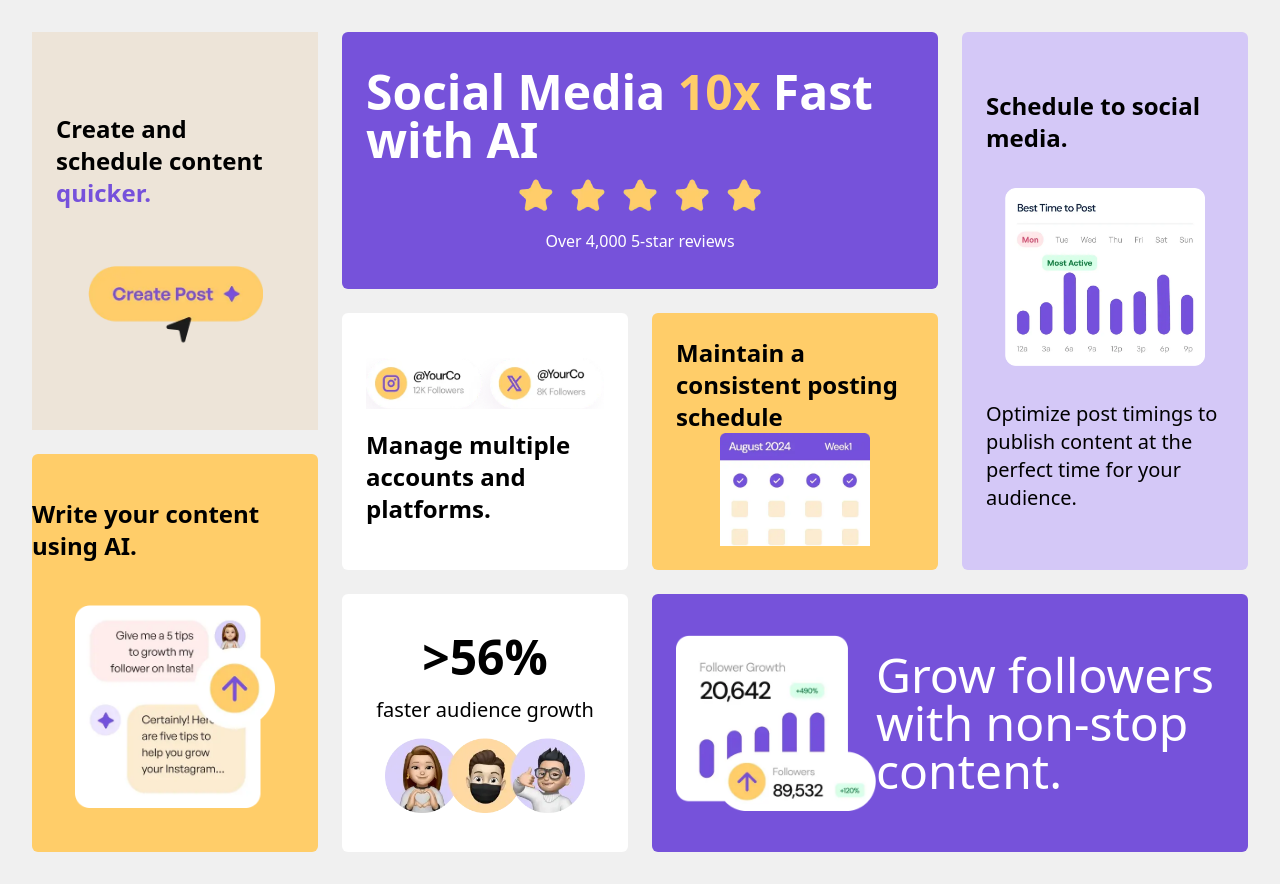
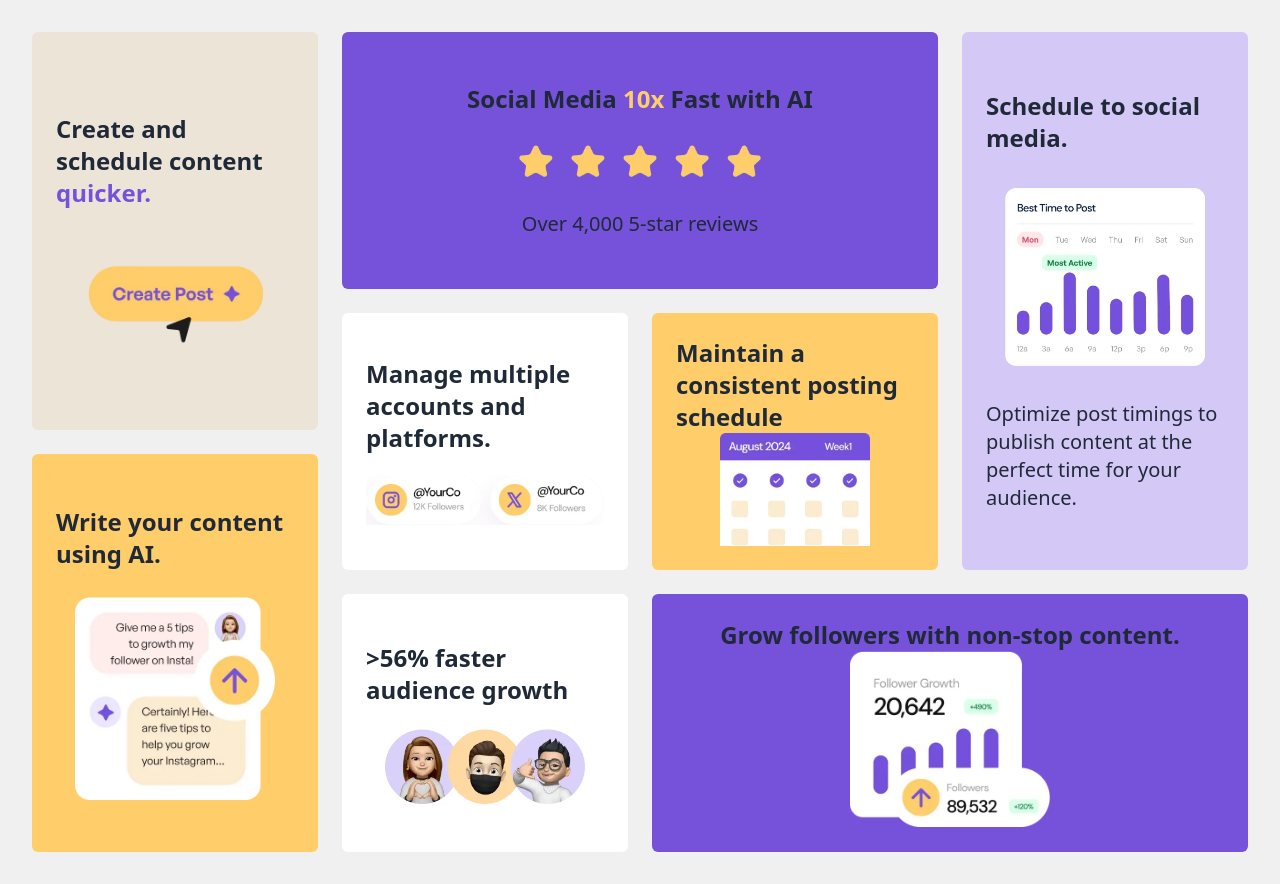
Before and after one commit to ahbell96/bento-grid-main, a React (Vite) app: page / in a window 1280 px wide. Built offline with nearby package versions, Linux system fonts and the light colour scheme.

Commit message:
put into reusable card components.

```diff
--- a/src/App.tsx
+++ b/src/App.tsx
@@ -8,114 +8,101 @@ import consistentSchedule from "./assets/images/illustration-consistent-schedule
 import growFollowers from "./assets/images/illustration-grow-followers.webp";
 import aiContent from "./assets/images/illustration-ai-content.webp";
 import audienceGrowth from "./assets/images/illustration-audience-growth.webp";
+import Card from "./components/Card";
 
 function App() {
   return (
     <div style={{ backgroundColor: "#F0F0F0" }}>
       <Container>
         <div className="grid grid-cols-4 grid-rows-6 gap-6 p-4">
-          <div
-            className="row-span-3 flex flex-col justify-evenly items-center p-6"
-            style={{ backgroundColor: "#EDE4D8" }}
-          >
-            <div>
-              <h1 className="font-bold text-black text-2xl">
+          <Card
+            title={
+              <>
                 Create and schedule content{" "}
                 <span style={{ color: "#7651DB" }}>quicker.</span>
-              </h1>
-            </div>
-            <div>
-              <img src={createPost} alt="Create Post" width={175} />
-            </div>
-          </div>
-          <div
-            className="col-span-2 row-span-2 rounded-md flex flex-col justify-evenly items-center p-6"
-            style={{ backgroundColor: "#7652DA" }}
-          >
-            <h1 className="font-bold text-white text-5xl">
-              Social Media <span style={{ color: "#FFCD69" }}>10x</span> Fast
-              with AI
-            </h1>
-            <div
-              style={{
-                display: "flex",
-                justifyContent: "center",
-                alignItems: "center",
-                textAlign: "center",
-              }}
-            >
-              <img src={fiveStars} alt="Five Stars" width={250} />
-            </div>
-            <h2 className="text-white">Over 4,000 5-star reviews</h2>
-          </div>
-          <div
-            className="row-span-4 rounded-md flex flex-col justify-evenly items-center p-6"
-            style={{
-              backgroundColor: "#D4C8F7",
-            }}
-          >
-            <h2 className="font-bold text-black text-2xl">
-              Schedule to social media.
-            </h2>
-            <img src={schedulePosts} alt="Schedule Posts" width={200} />
-            <div>
-              <p className=" text-black text-xl">
-                Optimize post timings to publish content at the perfect time for
-                your audience.
-              </p>
-            </div>
-          </div>
-          <div
-            className="row-span-2 rounded-md flex flex-col justify-evenly items-center p-6"
-            style={{ backgroundColor: "#FFF" }}
-          >
-            <img src={multiplePlatforms} alt="Multiple Platforms" width={250} />
-            <h2 className="font-bold text-black text-2xl">
-              Manage multiple accounts and platforms.
-            </h2>
-          </div>
-          <div
-            className="row-span-2 rounded-md flex flex-col justify-evenly items-center p-6"
-            style={{ backgroundColor: "#FFCD69" }}
-          >
-            <h2 className="font-bold text-black text-2xl">
-              Maintain a consistent posting schedule
-            </h2>
-            <img
-              src={consistentSchedule}
-              alt="Consistent Schedule"
-              width={150}
-            />
-          </div>
-          <div
-            className="row-span-3 col-span-1 rounded-md flex flex-col justify-evenly items-center text-left"
-            style={{ backgroundColor: "#FFCD69" }}
-          >
-            <h2 className="font-bold text-black text-2xl text-left">
-              Write your content using AI.
-            </h2>
-            <img src={aiContent} alt="AI Content" width={200} />
-          </div>
-          <div
-            className="col-span-1 row-span-2 rounded-md flex flex-col justify-evenly items-center p-6"
-            style={{ backgroundColor: "#FFF" }}
-          >
-            <h1 className="font-bold text-black text-5xl">{">56%"}</h1>
-            <p className=" text-black text-xl">faster audience growth</p>
-            {/* <div>[three image icons in a row]</div> */}
-            <img src={audienceGrowth} alt="Audience Growth" width={200} />
-          </div>
-          <div
-            className="col-span-2 row-span-2 rounded-md flex flex-row justify-evenly items-center p-6"
-            style={{ backgroundColor: "#7652DA" }}
-          >
-            <img src={growFollowers} alt="Grow Followers" width={200} />
-            <div>
-              <h2 className=" text-white text-5xl">
-                Grow followers with non-stop content.
-              </h2>
-            </div>
-          </div>
+              </>
+            }
+            bgColor="#EDE4D8"
+            textColor="black"
+            image={createPost}
+            imageSize={175}
+            imgAlt="Create Post"
+            rowSpan="row-span-3"
+          />
+          <Card
+            title={
+              <>
+                Social Media <span style={{ color: "#FFCD69" }}>10x</span> Fast
+                with AI
+              </>
+            }
+            bgColor="#7652DA"
+            textColor="white"
+            image={fiveStars}
+            imageSize={250}
+            imgAlt="Five Stars"
+            description="Over 4,000 5-star reviews"
+            colSpan="col-span-2"
+            rowSpan="row-span-2"
+          />
+          <Card
+            title="Schedule to social media."
+            bgColor="#D4C8F7"
+            textColor="black"
+            image={schedulePosts}
+            imageSize={200}
+            imgAlt="Schedule Posts"
+            description="Optimize post timings to publish content at the perfect time for your audience."
+            rowSpan="row-span-4"
+          />
+          <Card
+            title="Manage multiple accounts and platforms."
+            bgColor="#FFF"
+            textColor="black"
+            image={multiplePlatforms}
+            imageSize={250}
+            imgAlt="Multiple Platforms"
+            rowSpan="row-span-2"
+          />
+          <Card
+            title="Maintain a consistent posting schedule"
+            bgColor="#FFCD69"
+            textColor="black"
+            imageSize={150}
+            image={consistentSchedule}
+            imgAlt="Consistent Schedule"
+            rowSpan="row-span-2"
+          />
+          <Card
+            title="Write your content using AI."
+            bgColor="#FFCD69"
+            textColor="black"
+            image={aiContent}
+            imageSize={200}
+            imgAlt="AI Content"
+            rowSpan="row-span-3"
+            colSpan="col-span-1"
+          />
+          <Card
+            title=">56% faster audience growth"
+            bgColor="#FFF"
+            textColor="black"
+            image={audienceGrowth}
+            imageSize={200}
+            imgAlt="Audience Growth"
+            colSpan="col-span-1"
+            rowSpan="row-span-2"
+          />
+          <Card
+            title="Grow followers with non-stop content."
+            bgColor="#7652DA"
+            textColor="white"
+            image={growFollowers}
+            imageSize={200}
+            imgAlt="Grow Followers"
+            colSpan="col-span-2"
+            rowSpan="row-span-2"
+          />
         </div>
       </Container>
     </div>
--- /dev/null
+++ b/src/components/Card.tsx
@@ -0,0 +1,46 @@
+// Card.tsx
+import React, { ReactElement } from "react";
+
+interface CardProps {
+  title: ReactElement<any, any> | string;
+  textColor?: string;
+  bgColor: string;
+  image: string;
+  imageSize: number;
+  imgAlt: string;
+  description?: string;
+  children?: React.ReactNode;
+  colSpan?: string;
+  rowSpan?: string;
+}
+
+const Card: React.FC<CardProps> = ({
+  title,
+  textColor = "black",
+  bgColor,
+  image,
+  imageSize,
+  imgAlt,
+  description,
+  children,
+  colSpan,
+  rowSpan,
+}) => {
+  const cs = colSpan ? colSpan : "";
+  const rs = rowSpan ? rowSpan : "";
+  return (
+    <div
+      className={`${cs} ${rs} rounded-md flex flex-col justify-evenly items-center p-6`}
+      style={{ backgroundColor: bgColor }}
+    >
+      <h2 className={`font-bold text-${textColor} text-2xl`}>{title}</h2>
+      <img src={image} alt={imgAlt} width={imageSize} />
+      {description && (
+        <p className={`text-${textColor} text-xl`}>{description}</p>
+      )}
+      {children}
+    </div>
+  );
+};
+
+export default Card;
--- a/src/components/Container.tsx
+++ b/src/components/Container.tsx
@@ -1,4 +1,4 @@
-import React, { FC, ReactNode } from "react";
+import { FC, ReactNode } from "react";
 
 interface Props {
   children: ReactNode;
@@ -6,10 +6,7 @@ interface Props {
 
 const Container: FC<Props> = ({ children }) => {
   return (
-    <div
-      className="container mx-auto p-4 min-h-screen"
-      style={{ backgroundColor: "#F0F0F0" }}
-    >
+    <div className="container mx-auto p-4 min-h-screen bg-[#F0F0F0]">
       {children}
     </div>
   );
--- /dev/null
+++ b/src/helpers/index.ts
@@ -0,0 +1,18 @@
+export const splitString = (content: string, word: string) => {
+  const result = content.split(word);
+
+  return result;
+};
+
+export const colorWordInString = (
+  text: string,
+  wordToColor: string,
+  colorClass: string
+) => {
+  const regex = new RegExp(`(${wordToColor})`, "gi");
+
+  return text.replace(
+    regex,
+    `<span style={{ color: "${colorClass}"}}>$1</span>`
+  );
+};
```
